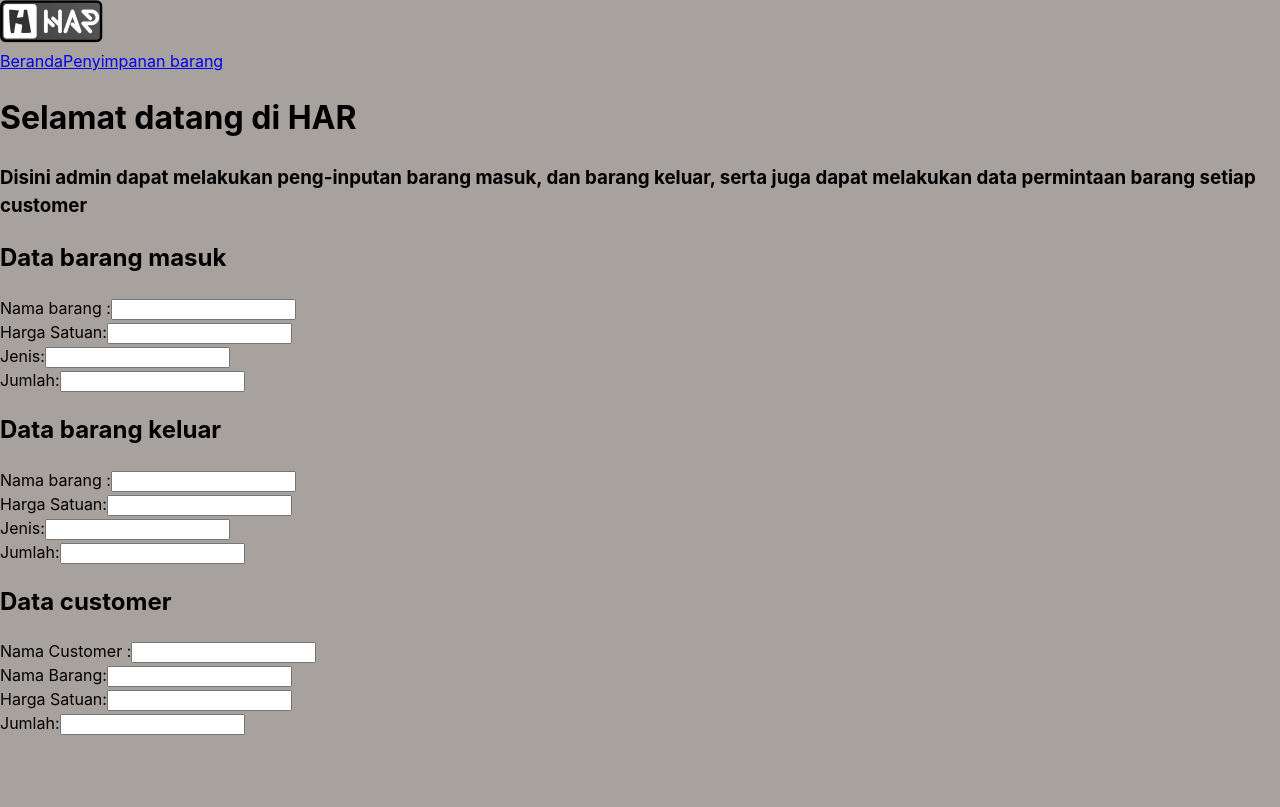
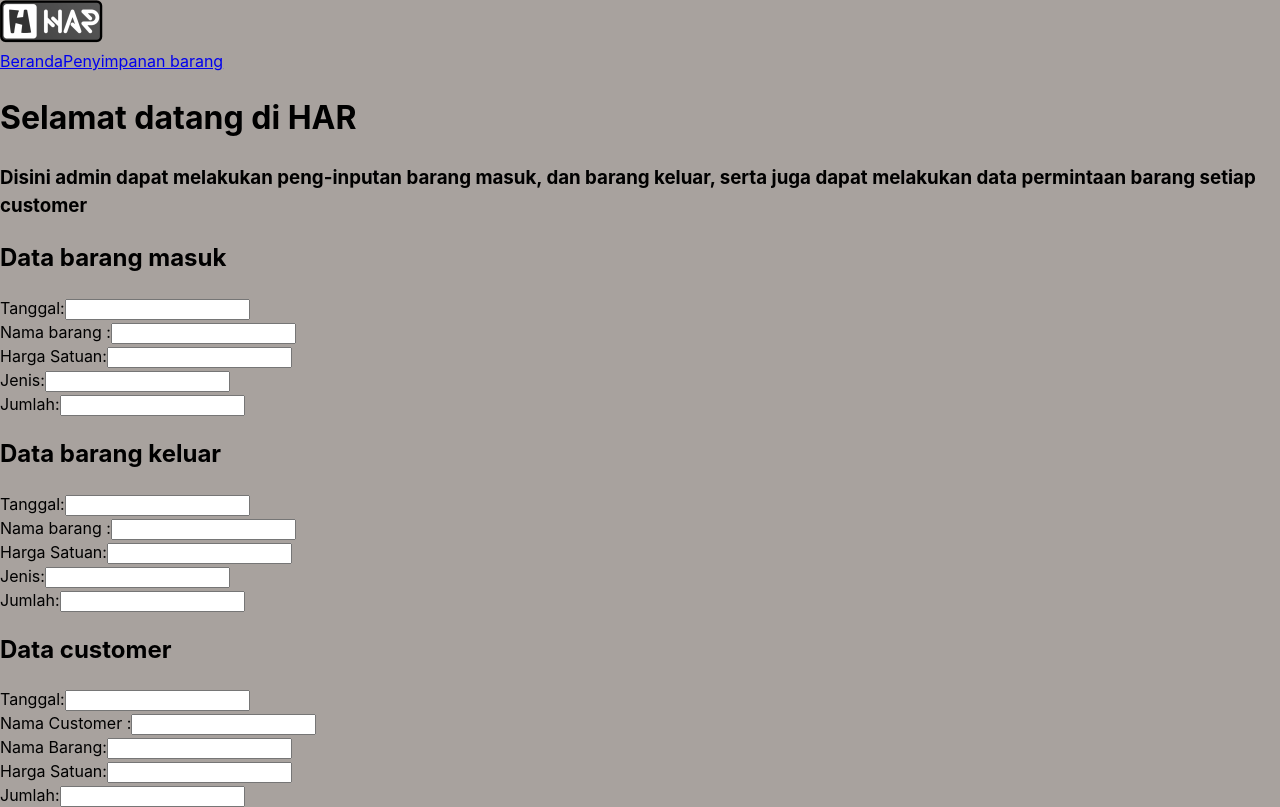
Before and after one commit to irsyadalaudin/items-storage, a React (Vite) app in the folder admin/: page / in a window 1280 px wide. Built offline with nearby package versions, Linux system fonts and the light colour scheme.

Commit message:
added tanggal in every form

```diff
--- a/admin/src/components/Storage.jsx
+++ b/admin/src/components/Storage.jsx
@@ -3,6 +3,10 @@ const Storage = () => {
         <>
             <form>
                 <h2>Data barang masuk</h2>
+                <div>
+                    <label htmlFor='Tanggal'>Tanggal:</label>
+                    <input type='text' />
+                </div>
                 <div>
                     <label htmlFor='Nama Barang'>Nama barang :</label>
                     <input type='text' />
@@ -23,6 +27,10 @@ const Storage = () => {
             <div>
                 <h2>Data barang keluar</h2>
                 <div>
+                    <label htmlFor='Tanggal'>Tanggal:</label>
+                    <input type='text' />
+                </div>
+                <div>
                     <label htmlFor='Nama Barang'>Nama barang :</label>
                     <input type='text' />
                 </div>
@@ -41,6 +49,10 @@ const Storage = () => {
             </div>
             <div>
                 <h2>Data customer</h2>
+                <div>
+                    <label htmlFor='Tanggal'>Tanggal:</label>
+                    <input type='text' />
+                </div>
                 <div>
                     <label htmlFor='Nama Customer'>Nama Customer :</label>
                     <input type='text' />
```
